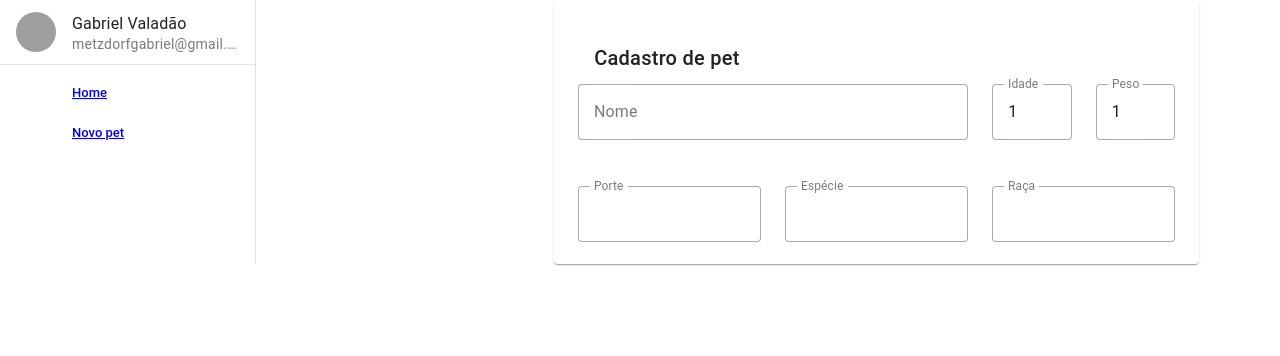
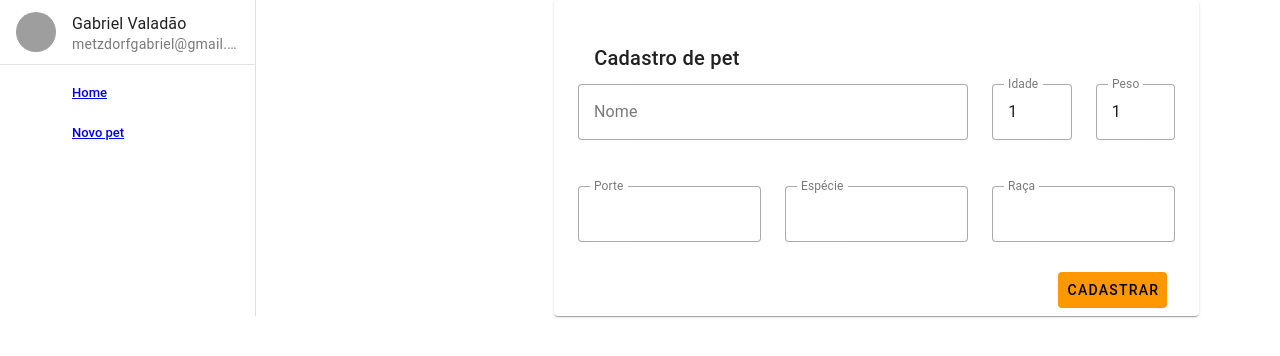
Before and after one commit to GabrielmValadao/Modulo-3, a Vue app in the folder gerenciamento-pets-revisao-frontend-main/: page /pets/novo in a window 1280 px wide. Shown: the top 356 px of the page. Built offline with nearby package versions, Linux system fonts and the light colour scheme; no server answers; grey boxes are pictures that could not be loaded.

Commit message:
feat: cria botão no formulário

```diff
--- a/gerenciamento-pets-revisao-frontend-main/src/views/FormPet.vue
+++ b/gerenciamento-pets-revisao-frontend-main/src/views/FormPet.vue
@@ -1,4 +1,5 @@
 <template>
+  <form @submit.prevent="handleSubmit">
     <v-card width="80%" class="mx-auto px-6 pt-8" title="Cadastro de pet">
       <v-row>
         <v-col cols="12" md="8">
@@ -45,7 +46,12 @@
           />
         </v-col>
       </v-row>
+
+      <v-card-actions class="d-flex justify-end">
+        <v-btn color="orange" type="submit" variant="flat"> Cadastrar </v-btn>
+      </v-card-actions>
     </v-card>
+  </form>
 </template>
 
 <script>
@@ -68,6 +74,7 @@ export default {
       itemsRaces: []
     }
   },
+
   mounted() {
     SpecieService.getAllSpecies()
       .then((data) => {
@@ -77,6 +84,10 @@ export default {
     RaceService.getAllRaces().then((data) => {
       this.itemsRaces = data
     })
+  },
+
+  methods: {
+    handleSubmit() {}
   }
 }
 </script>
```
Lines whose indentation alone changed are shown as unchanged.
